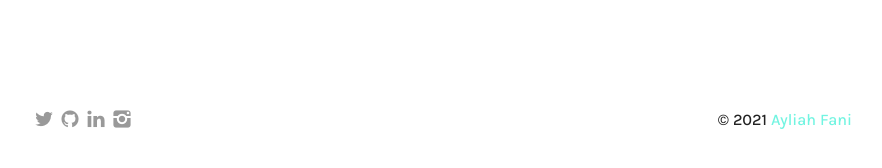
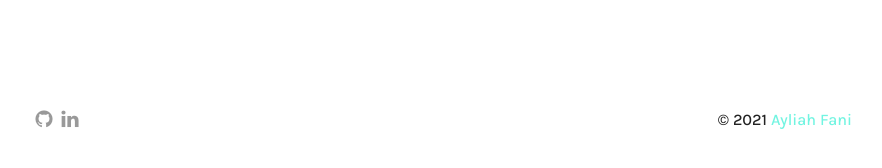
Before and after one commit to ayliahfani/ayliahfani.github.io, a Jekyll site: the page built from index.html, in a window 1280 px wide. Shown: the part 678-846 px from the top of the page, without its empty margins (198-1080 px from the left). Built offline with Jekyll 4.4.1, drawn with Linux system fonts in a browser that asks for light colours.

Commit message:
Update footer.html

```diff
--- a/_includes/footer.html
+++ b/_includes/footer.html
@@ -1,11 +1,9 @@
 <div class="footer">
   <div class="social-links">
     <div class="ssk-group ssk-sm">
-      <a href="{{ site.twitter }}" class="ssk ssk-twitter ssk-custom-color ssk-icon a-no-color"></a>
       <a href="{{ site.github }}" class="ssk ssk-github ssk-custom-color ssk-icon a-no-color"></a>
       <a href="{{ site.linkedin }}" class="ssk ssk-linkedin ssk-custom-color ssk-icon a-no-color"></a>
-      <a href="{{ site.instagram }}" class="ssk ssk-instagram ssk-custom-color ssk-icon a-no-color"></a>
-      <a href="{{ site.discord }}" class="ssk ssk-discord ssk-custom-color ssk-icon a-no-color"></a>
+
 
     </div>
   </div>
```
